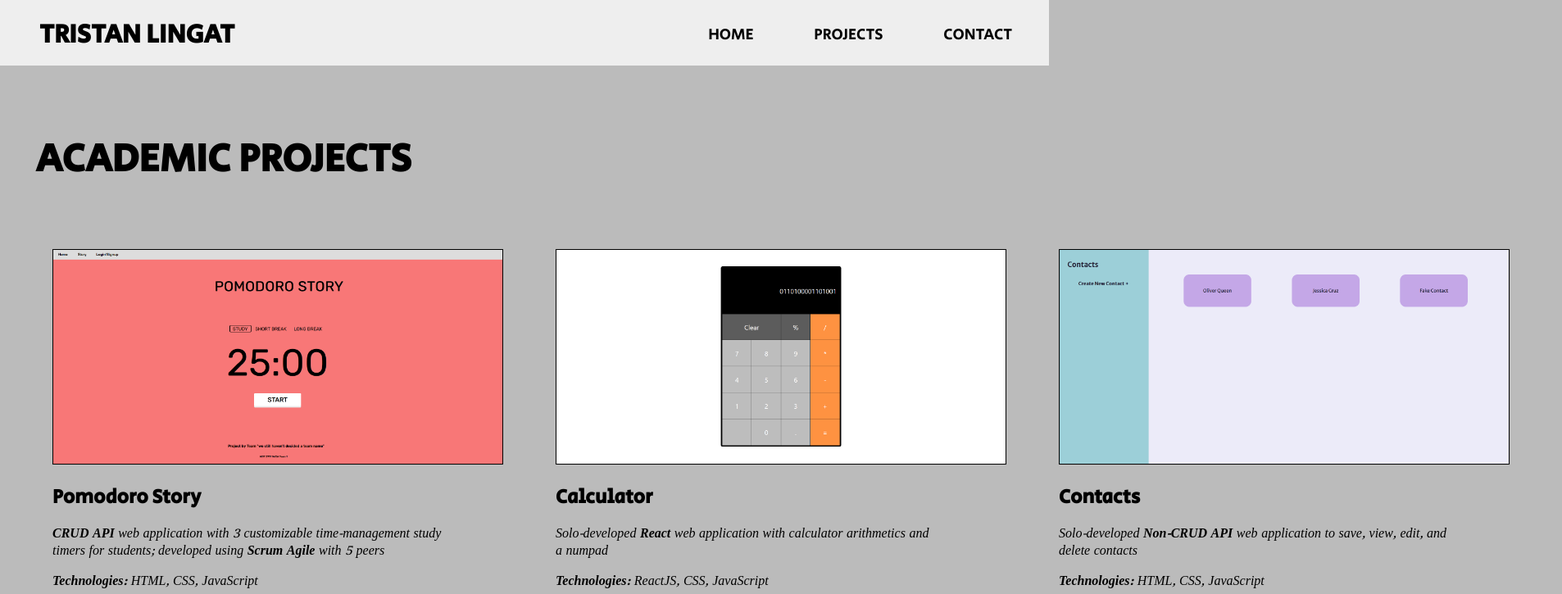
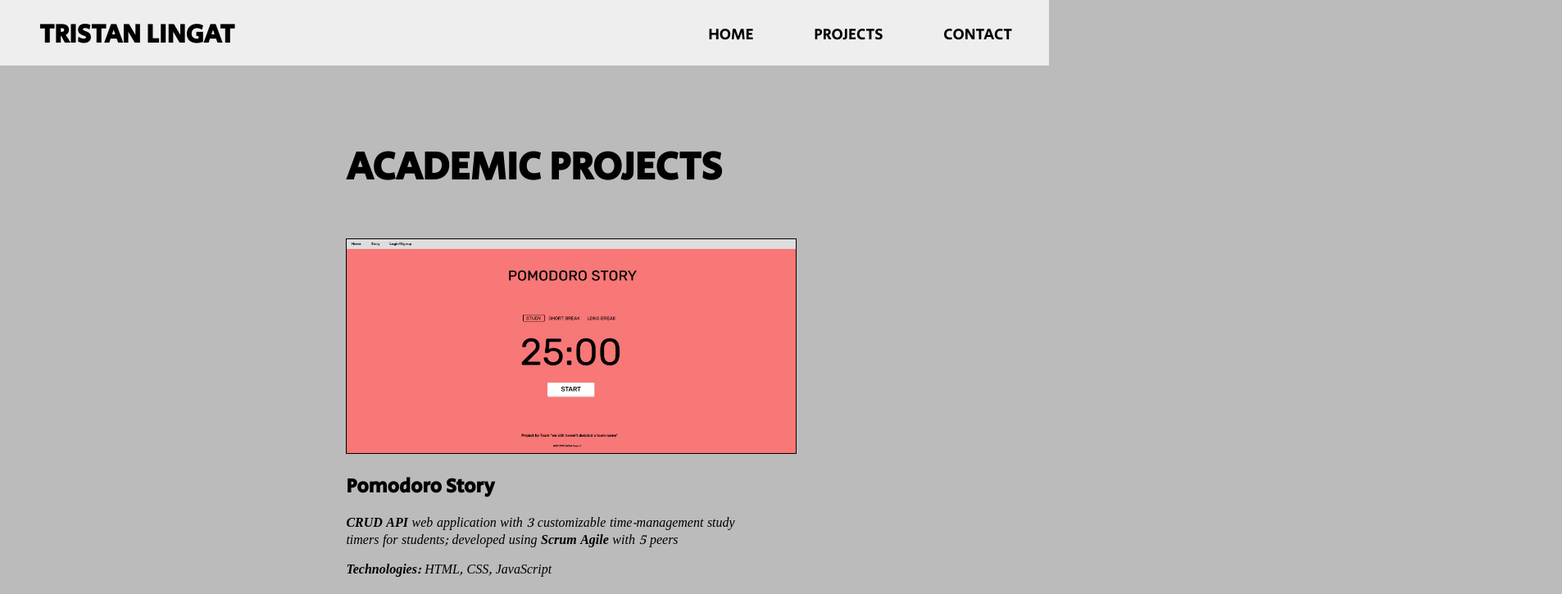
Before and after one commit to Baplaa/baplaa.github.io, a website: page templates/project.html in a window 1280 px wide. Shown: the top 725 px of the page at 82% size, 1906 px wide, since content can reach past the window. Drawn offline with Linux system fonts and the light colour scheme.

Commit message:
update projects styling

```diff
--- a/templates/css/style.css
+++ b/templates/css/style.css
@@ -97,21 +97,15 @@ body {
   display: flex;
   flex-direction: column;
   justify-content: center;
+  margin-top: 7%;
+  margin-left: 33%;
+  margin-bottom: 7%;
+  width: 80%;
 }
 
 .academic_h1 {
   font-family: "Secular One", sans-serif;
   font-size: 3em;
-  position: absolute;
-  top: 20%;
-  left: 3.4%;
-}
-
-.academics_container {
-  display: flex;
-  flex-direction: row;
-  padding-top: 14em;
-  padding-left: 4em;
 }
 
 .academics_container h1 {
@@ -127,7 +121,7 @@ body {
 }
 
 .academic {
-  padding-right: 4em;
+  padding-top: 5%;
 }
 
 .tech {
```
